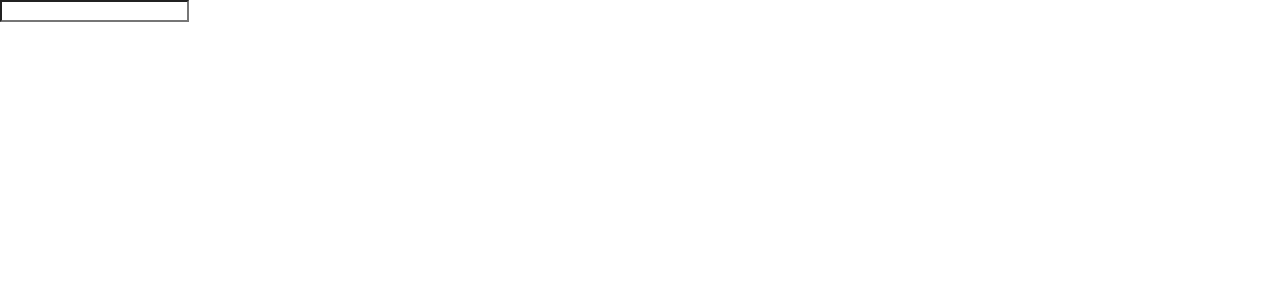
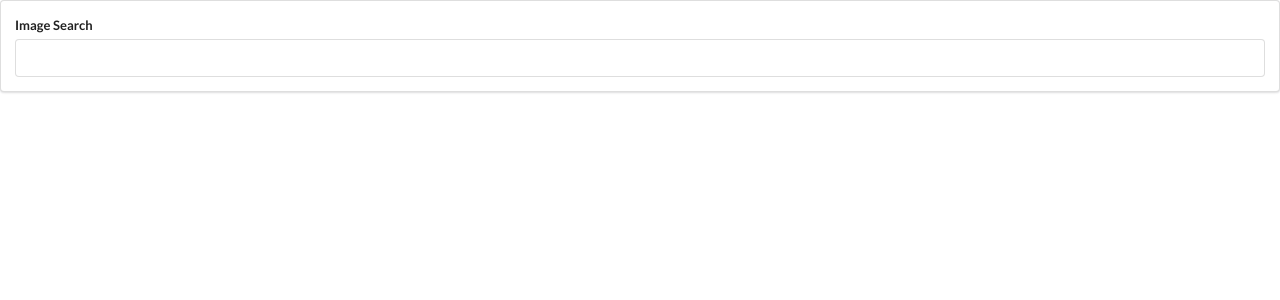
Before and after one commit to imisamarti/pics, a React (Create React App) app: page / in a window 1280 px wide. Shown: the top 300 px of the page. Built offline with nearby package versions, Linux system fonts and the light colour scheme.

Commit message:
Apply styling to SearchBar.js

```diff
--- a/src/components/SearchBar.js
+++ b/src/components/SearchBar.js
@@ -4,9 +4,12 @@
 
 	render(){
 		return (
-			<div>
-			<form>
+			<div className="ui segment">
+			<form className="ui form">
+			<div className="field">
+			<label>Image Search</label>
 			<input type='text'/>
+			</div>
 			</form>
 			</div>
 			);
```
